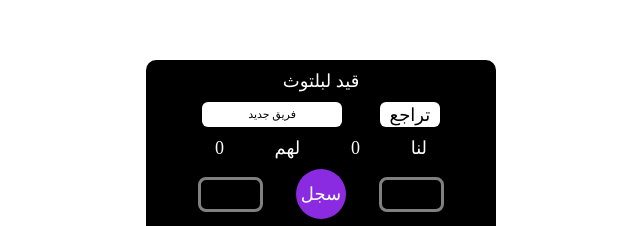
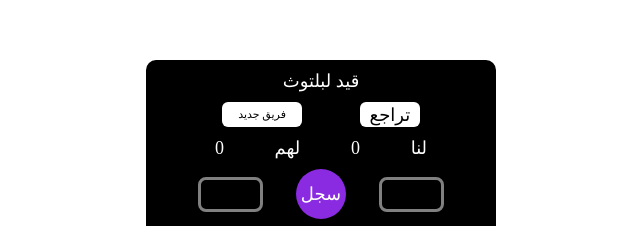
Before and after one commit to ahmedoubeedou/bilan, a plain HTML site: page index.html in a window 1280 px wide. Shown: the part 165-391 px from the top of the page, without its empty margins (319-959 px from the left). Drawn offline with Linux system fonts and the light colour scheme.

Commit message:
Update bilane.css

```diff
--- a/bilane.css
+++ b/bilane.css
@@ -55,7 +55,7 @@ justify-content: space-evenly;
 }
 .nouveaux
 {
-    width: 140px;
+    width: 80px;
     font-size:11px;
 }
 input{
```
